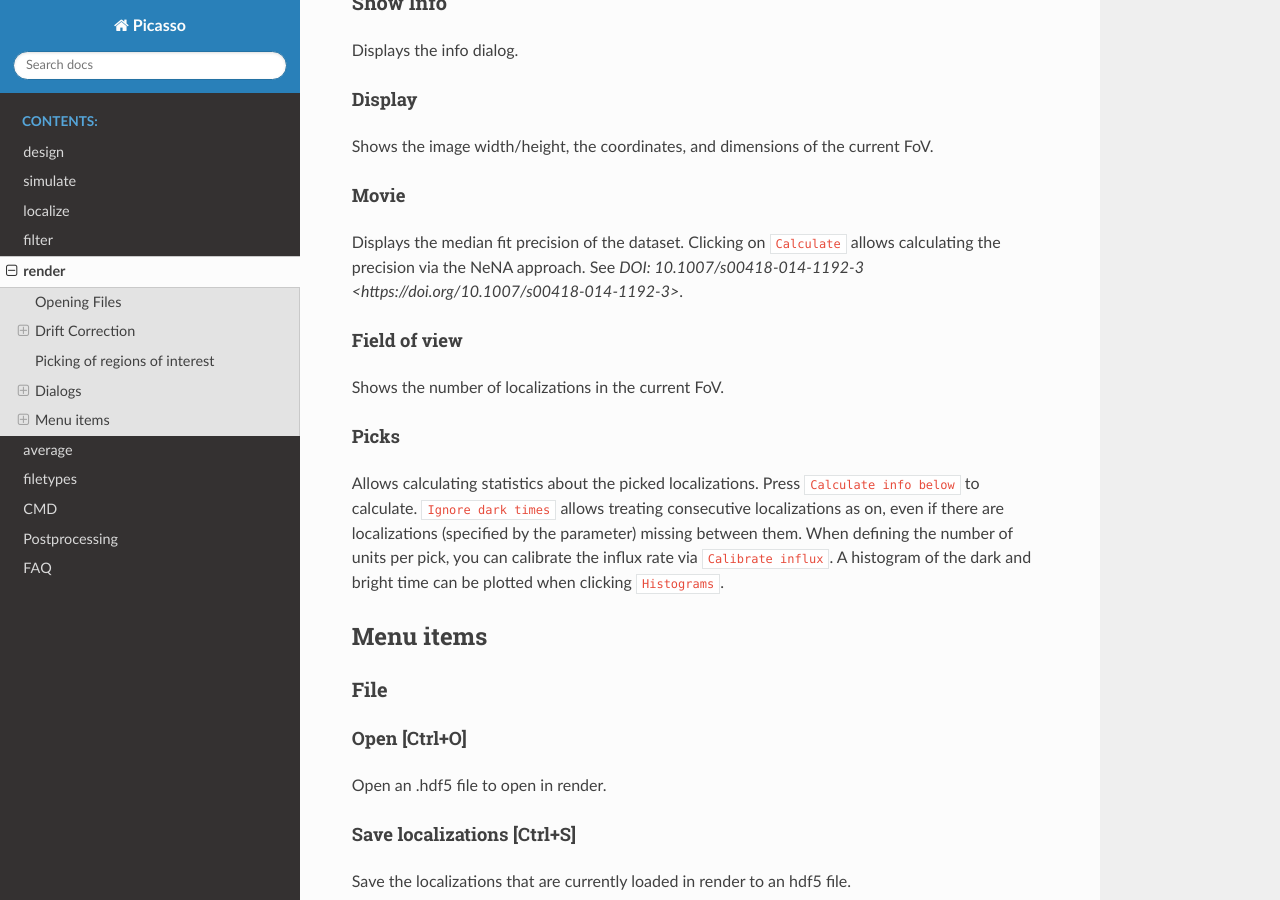
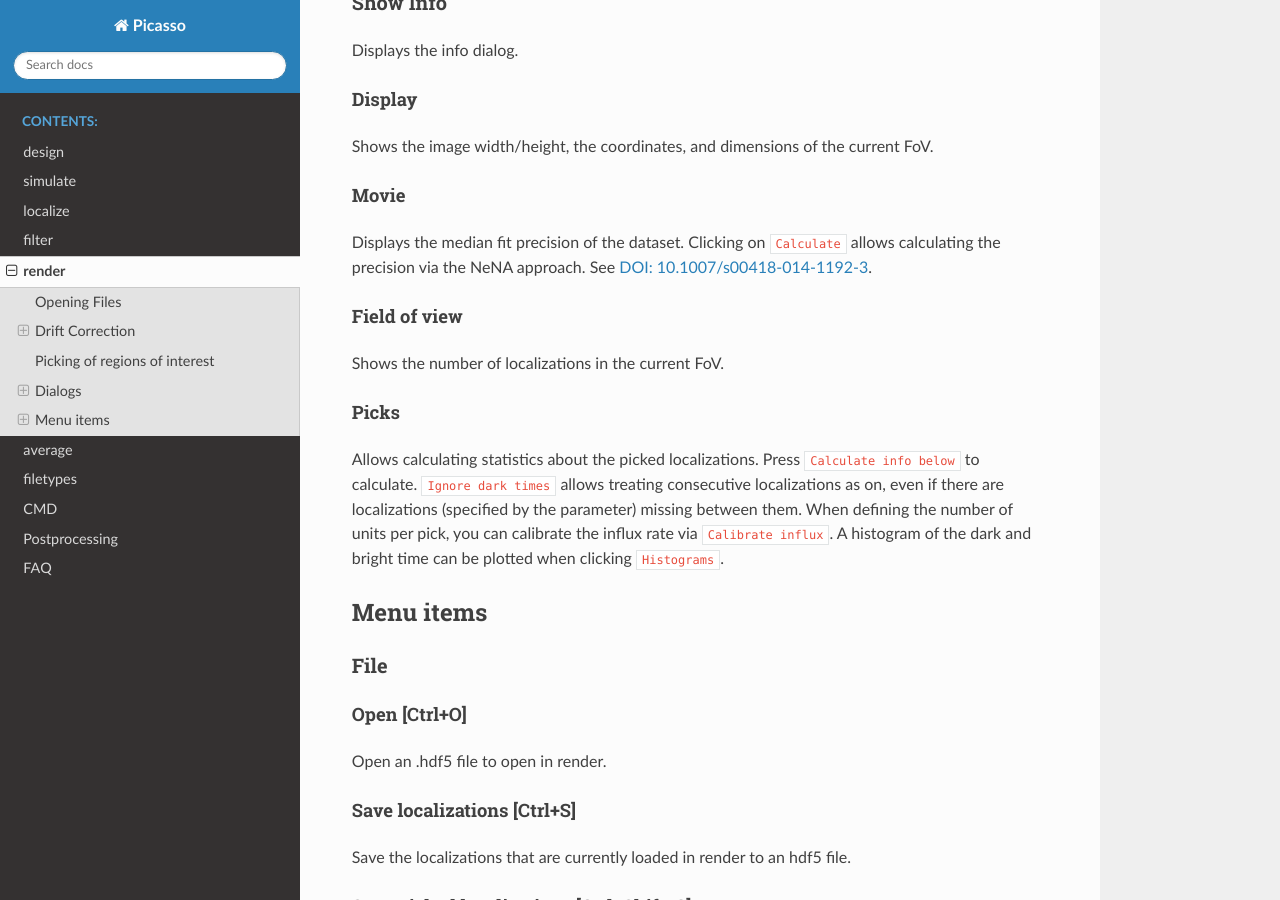
Before and after one commit to jungmannlab/picasso, a Sphinx documentation site: the page built from docs/render.rst, in a window 1280 px wide and 900 px high, scrolled down 3718 px. Built offline with Sphinx 7.4.7 and the Read the Docs theme 2.0.0, drawn with Linux system fonts in a browser that asks for light colours.

Commit message:
Update render.rst
Fix link

```diff
--- a/docs/render.rst
+++ b/docs/render.rst
@@ -100,7 +100,7 @@ Shows the image width/height, the coordinates, and dimensions of the current FoV
 
 Movie
 ^^^^^
-Displays the median fit precision of the dataset. Clicking on ``Calculate`` allows calculating the precision via the NeNA approach. See `DOI: 10.1007/s00418-014-1192-3 <https://doi.org/10.1007/s00418-014-1192-3>`.
+Displays the median fit precision of the dataset. Clicking on ``Calculate`` allows calculating the precision via the NeNA approach. See `DOI: 10.1007/s00418-014-1192-3 <https://doi.org/10.1007/s00418-014-1192-3/>`_.
 
 Field of view
 ^^^^^^^^^^^^^
```
